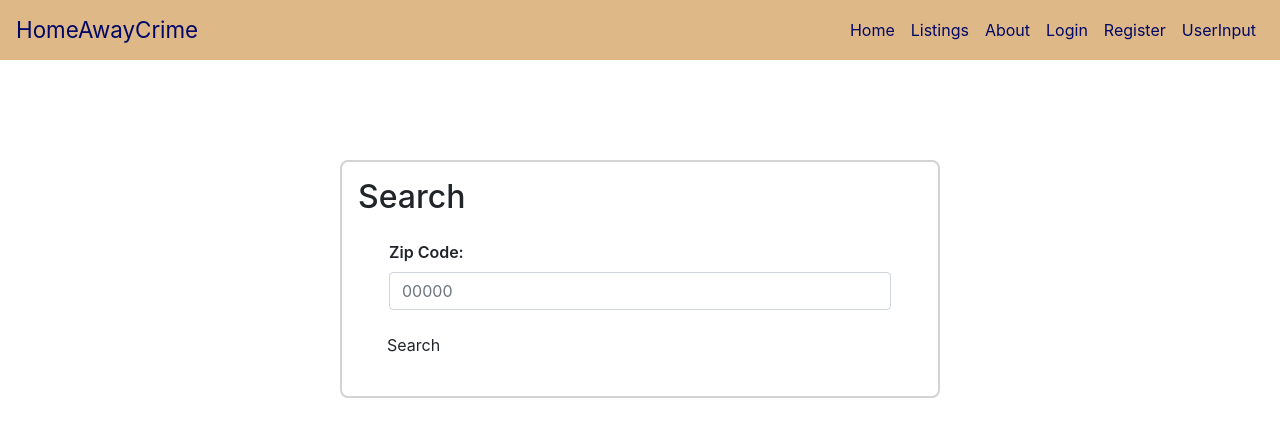
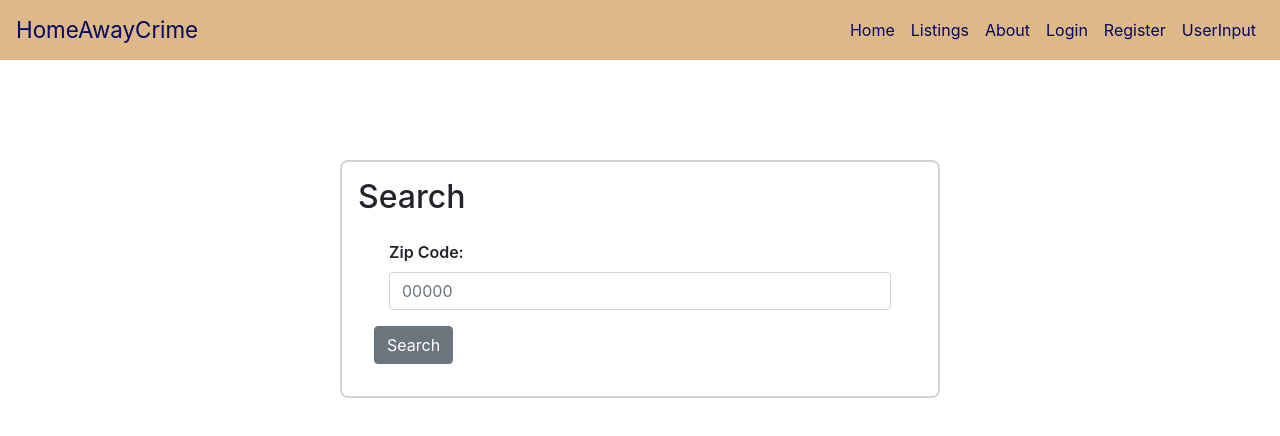
Before and after one commit to oescousse/CrimeDataApp, a React (Create React App) app: page /userinput in a window 1280 px wide. Shown: the top 436 px of the page. Built offline with nearby package versions, Linux system fonts and the light colour scheme.

Commit message:
Changed button color to “secondary”

```diff
--- a/src/components/UserInput/UserInput.js
+++ b/src/components/UserInput/UserInput.js
@@ -23,7 +23,7 @@ export class UserInput extends Component {
                             />
                         </FormGroup>
                     </Col>
-                    <Button outline color="blue">Search</Button>
+                    <Button color="secondary">Search</Button>
                 </Form>
             </Container>
         );
```
